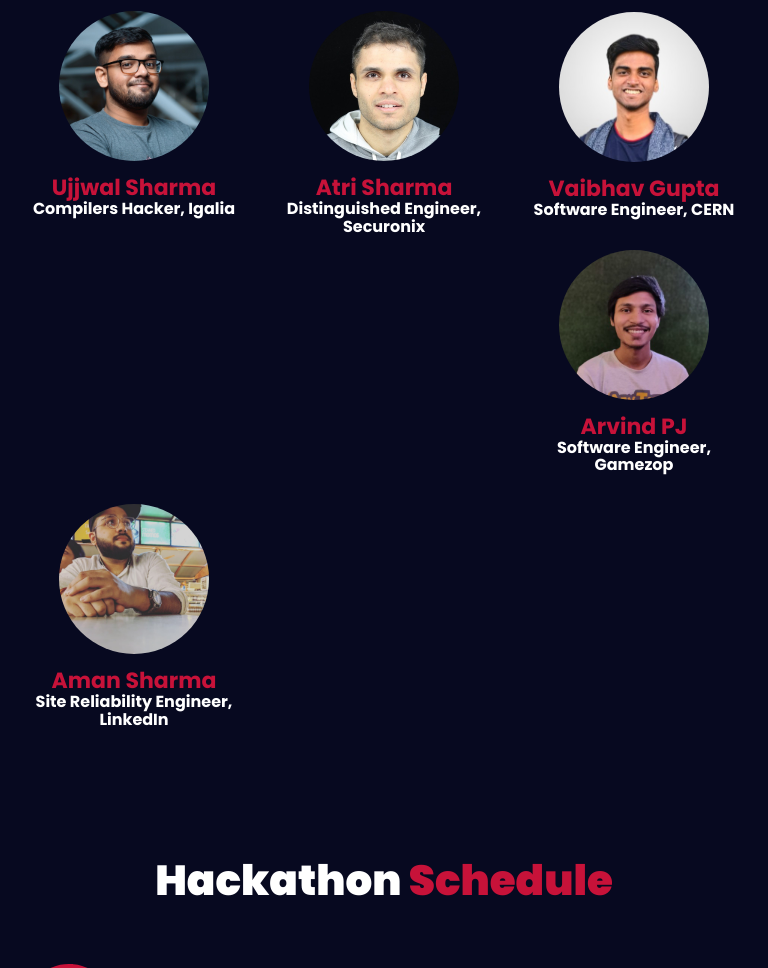
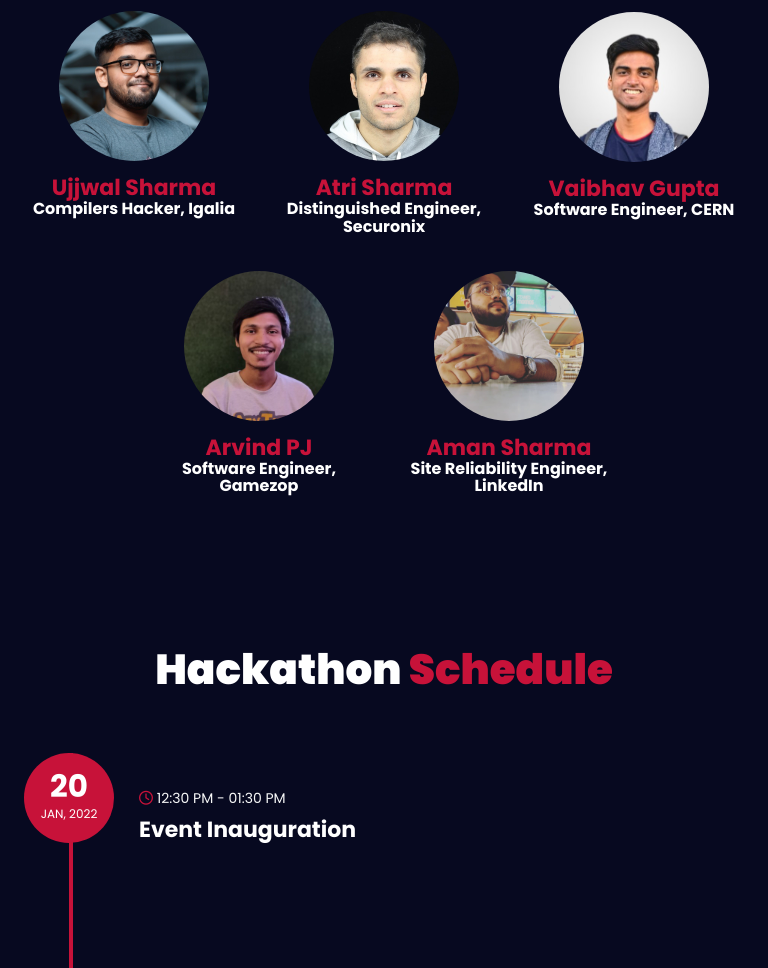
Before and after one commit to osdc/OSDHack, a PHP site: page /index.html in a window 768 px wide. Shown: the part 2812-3780 px from the top of the page. Run offline with PHP 8.4, Linux system fonts and the light colour scheme; some libraries are stand-ins or nearby versions; some web fonts are replaced.

Commit message:
fixed navbar and speaker alignment issues (#80)
* fixed speakers alignment in 768-992px

* minor issue

* navbar alignment resolved

```diff
--- a/css/style.css
+++ b/css/style.css
@@ -1226,6 +1226,7 @@ textarea.input {
   .navbar-header{
     float:right;
   }
+}
 
 @media (min-width: 768px) and (max-width: 992px){
   .navbar-nav>li {
@@ -1233,7 +1234,6 @@ textarea.input {
   }
   ul{
     width:100%;
-    margin:0;
   }
 
   .custom-nav{
@@ -1241,9 +1241,19 @@ textarea.input {
     margin:0;
     padding:0;
   }
+  .speaker-des{
+    padding-bottom:10%;
+  }
+
+  .atri-sharma-des{
+    padding-bottom:2%;
+  }
+
+  .main-nav {
+    margin: 0px;
+  }
 }
 
-}
 @media only screen and (max-width: 992px) {
   .contact-social {
     text-align: center;
--- a/index.html
+++ b/index.html
@@ -492,7 +492,7 @@
 						<a href="https://www.linkedin.com/in/ryzokuken/" target="_blank">
 							<h3>Ujjwal Sharma</h3>
 						</a>
-						<h4 style="margin-top: -10px;">Compilers Hacker, Igalia</h4>
+						<h4 class="speaker-des" style="margin-top: -10px;">Compilers Hacker, Igalia</h4>
 					</div>
 				</div> <!-- contact -->
 
@@ -505,7 +505,7 @@
 						<a href="https://www.linkedin.com/in/atrisharma/?originalSubdomain=in" target="_blank">
 							<h3>Atri Sharma</h3>
 						</a>
-						<h4 style="margin-top: -10px;">Distinguished Engineer, Securonix</h4>
+						<h4 class="speaker-des atri-sharma-des" style="margin-top: -10px;">Distinguished Engineer, Securonix</h4>
 					</div>
 
 				</div>
@@ -522,7 +522,7 @@
 						<a href="https://www.linkedin.com/in/varodek" target="_blank">
 							<h3>Vaibhav Gupta</h3>
 						</a>
-						<h4 style="margin-top: -10px;">Software Engineer, CERN</h4>
+						<h4 class="speaker-des" style="margin-top: -10px;">Software Engineer, CERN</h4>
 					</div>
 				</div>
 				<!-- contact -->
@@ -536,7 +536,7 @@
 						<a href="https://www.linkedin.com/in/arvindpunk/" target="_blank">
 							<h3>Arvind PJ</h3>
 						</a>
-						<h4 style="margin-top: -10px;">Software Engineer, Gamezop</h4>
+						<h4 class="speaker-des" style="margin-top: -10px;">Software Engineer, Gamezop</h4>
 					</div>
 
 				</div>
@@ -549,7 +549,7 @@
 						<a href="https://www.linkedin.com/in/amanharitsh123" target="_blank">
 							<h3>Aman Sharma</h3>
 						</a>
-						<h4 style="margin-top: -10px;">Site Reliability Engineer, LinkedIn</h4>
+						<h4 class="speaker-des" style="margin-top: -10px;">Site Reliability Engineer, LinkedIn</h4>
 					</div>
 
 				</div>
```
